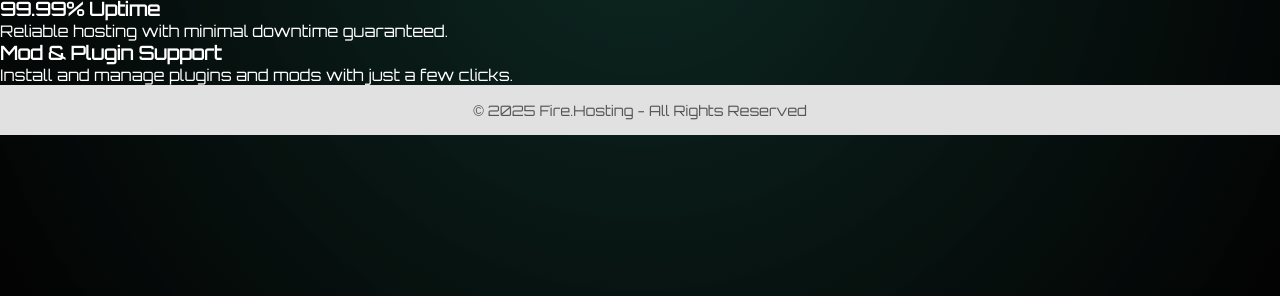
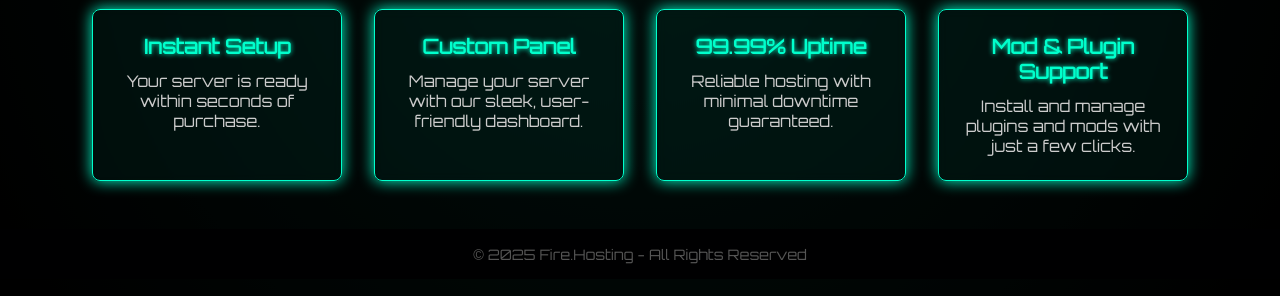
Before and after one commit to Death1Clown/FireHosting, a plain HTML site: page index.html in a window 1280 px wide. Shown: the part 504-800 px from the top of the page. Drawn offline with Linux system fonts and the light colour scheme.

Commit message:
Update style.css

```diff
--- a/styles/style.css
+++ b/styles/style.css
@@ -2,7 +2,7 @@
 body {
   margin: 0;
   font-family: 'Orbitron', sans-serif;
-  background: #0f0f0f;
+  background: #000001;
   color: #fff;
   overflow: hidden;
 }
@@ -13,7 +13,7 @@ body {
   width: 100%; height: 100%;
   background: radial-gradient(circle at center, #00ffcc22, #000000);
   z-index: -1;
-  animation: pulse 5s infinite;
+  animation: pulse 2s infinite;
 }
 
 @keyframes pulse {
@@ -313,3 +313,64 @@ button:hover {
 .btn:hover {
   transform: scale(1.05);
 }
+
+.features-intro {
+  text-align: center;
+  padding: 3rem 2rem;
+  color: #00ffcc;
+}
+
+.features-intro h2 {
+  font-size: 2.5rem;
+  margin-bottom: 2rem;
+  text-shadow: 0 0 10px #00ffcc;
+}
+
+.feature-grid {
+  display: flex;
+  flex-wrap: wrap;
+  justify-content: center;
+  gap: 2rem;
+}
+
+.feature-box {
+  background: rgba(0, 255, 204, 0.05);
+  border: 1px solid #00ffcc;
+  box-shadow: 0 0 15px #00ffcc;
+  padding: 1.5rem;
+  border-radius: 8px;
+  max-width: 250px;
+  flex: 1 1 200px;
+  backdrop-filter: blur(6px);
+  transition: transform 0.3s ease;
+}
+
+.feature-box:hover {
+  transform: translateY(-5px);
+}
+
+.feature-box h3 {
+  margin-bottom: 0.75rem;
+  color: #00ffcc;
+  font-size: 1.25rem;
+  text-shadow: 0 0 5px #00ffcc;
+}
+
+.feature-box p {
+  color: #ccc;
+  font-size: 1rem;
+}
+footer {
+      background: #000001;
+      text-align: center;
+      padding: 1rem;
+      font-size: 0.9rem;
+      color: #555;
+   }
+
+    /* Reset & Base Styles */
+    * {
+      margin: 0;
+      padding: 0;
+      box-sizing: border-box;
+    }
```
